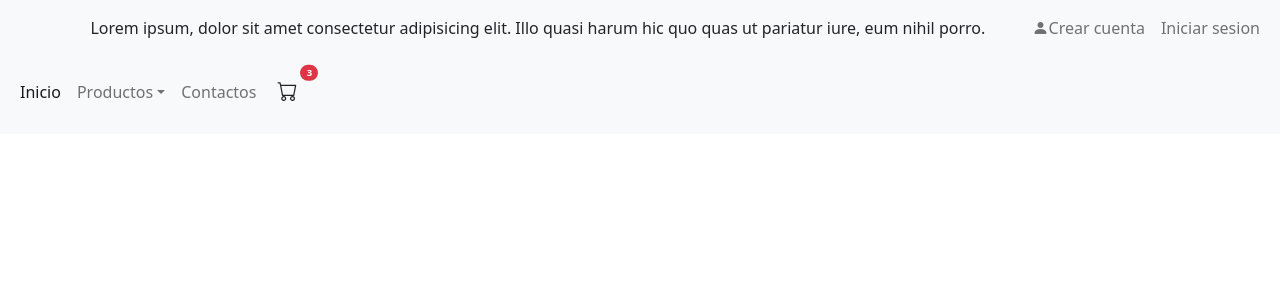
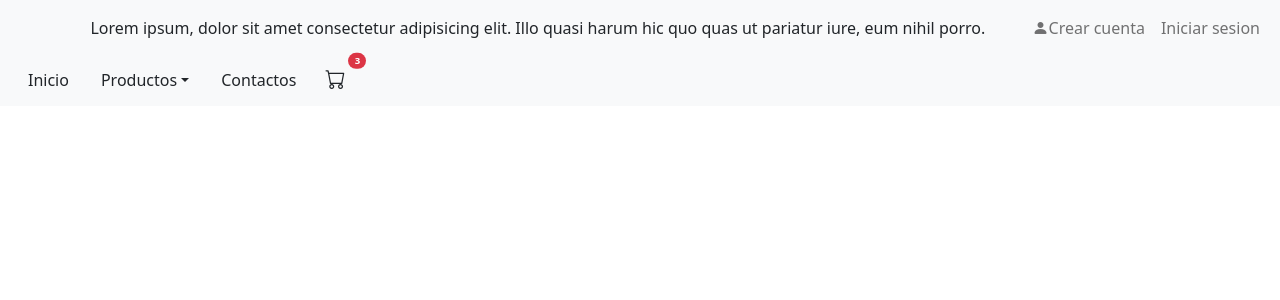
Before and after one commit to ParedesNahuel/e-comercesMaquillaje, a React (Create React App) app in the folder ecommercemaquillaje/: page / in a window 1280 px wide. Shown: the top 300 px of the page. Built offline with nearby package versions, Linux system fonts and the light colour scheme.

Commit message:
se acomoda navbar

```diff
--- a/ecommercemaquillaje/src/componentes/Navbar/Navbar.jsx
+++ b/ecommercemaquillaje/src/componentes/Navbar/Navbar.jsx
@@ -53,30 +53,57 @@ function Navbar() {
         </div>
       </nav> */}
 
-<nav className="navbar navbar-expand-lg bg-light">
+      <nav className=" bg-light">
         <div className="container-fluid">
-    <div className="navbar" id="">
-      <ul className="navbar-nav me-auto mb-2 mb-lg-0" style={{flexDireccion:"row"}}>
+          <div className="">
+            <ul
+              className="nav mb-2 mb-lg-0 pt-1"
+              style={{ flexDireccion: "row" }}
+            >
               <li className="nav-item">
-          <a className="nav-link active" aria-current="page" href="#">Inicio</a>
+                <a className="nav-link text-dark" aria-current="page" href="#">
+                  Inicio
+                </a>
               </li>
 
               <li className="nav-item dropdown">
-          <a className="nav-link dropdown-toggle" href="#" role="button" data-bs-toggle="dropdown" aria-expanded="false">
+                <a
+                  className="nav-link dropdown-toggle text-dark"
+                  href="#"
+                  role="button"
+                  data-bs-toggle="dropdown"
+                  aria-expanded="false"
+                >
                   Productos
                 </a>
                 <ul className="dropdown-menu bg-light">
-            <li><a className="dropdown-item" href="#">Todos los productos</a></li>
-            <li><a className="dropdown-item" href="#">Feria online</a></li>
-            <li><a className="dropdown-item" href="#">Labios</a></li>
+                  <li>
+                    <a className="dropdown-item" href="#">
+                      Todos los productos
+                    </a>
+                  </li>
+                  <li>
+                    <a className="dropdown-item" href="#">
+                      Feria online
+                    </a>
+                  </li>
+                  <li>
+                    <a className="dropdown-item" href="#">
+                      Labios
+                    </a>
+                  </li>
                 </ul>
               </li>
               <li className="nav-item">
-          <a className="nav-link" href="#">Contactos</a>
+                <a className="nav-link text-dark" href="#">
+                  Contactos
+                </a>
               </li>
               <li className="nav-item">
                 <a className="btn position-relative">
-                <h5><i className="bi bi-cart"></i></h5>
+                  <h5>
+                    <i className="bi bi-cart"></i>
+                  </h5>
                   <span
                     className="position-absolute top-0 start-100 translate-middle badge rounded-pill bg-danger"
                     style={{ fontSize: "0.60em" }}
```
Lines whose indentation alone changed are shown as unchanged.
